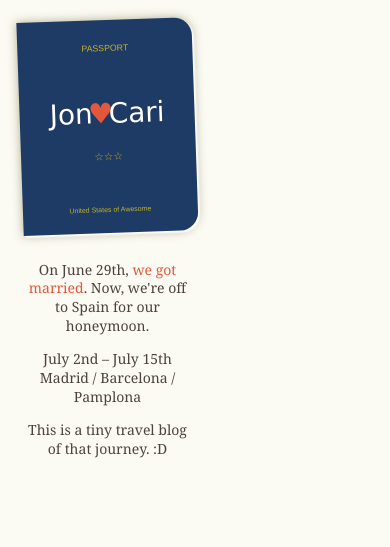
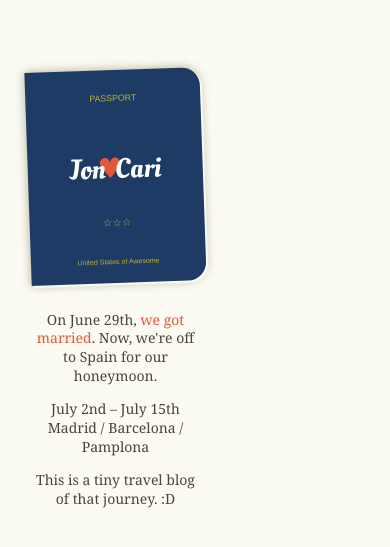
Before and after one commit to bahoo/jonandcari, a Python web app: template templates/post.html in a window 390 px wide. Shown: the top 547 px of the page. Run offline with Jinja, Linux system fonts and the light colour scheme; the template is opened without the code that fills it, so the values that code supplies are empty; style sheets or scripts are compiled from the project's sources.

Commit message:
Web fonts, gitignore cleanup, first stab at media query magic.

```diff
--- a/static/css/style.css
+++ /dev/null
@@ -1 +0,0 @@
-*{box-sizing:border-box}h1,h2,h3,h4,h5,h6{font-family:"Oleo Script", cursive;font-weight:normal}body{font-size:14px;line-height:1.35em;font-family:Georgia, serif;text-align:center;color:#4d433e;background-color:#fbfaf3}.passport{background-color:#1e3b65;color:#c4b326;width:175px;height:212.5px;padding:10px;border-top-right-radius:18px;border-bottom-right-radius:18px;-webkit-transform:rotate(-2deg);transform:rotate(-2deg);box-shadow:2px 2px 2px #fff, 0 0 10px rgba(100, 93, 36, .5);font-family:Helvetica, Arial, sans-serif;margin:20px}.passport .passport-title{font-size:.625em;text-transform:uppercase}.passport h2{color:#fff;margin-top:47.5px;font-size:2em;position:relative;z-index:1}.passport .heart{color:#e4573b;margin:0 -13.5px;position:relative;z-index:-1;width:2em}.passport .estrellas{font-size:.75em;margin-top:1em}.passport .gold{color:#c4b326;text-transform:uppercase}.passport .footer-thing-idk{margin-top:5em;font-size:.5em}.sidebar{width:215px;position:absolute;left:0;top:0}.main{margin:20px 20px 50px 235px;text-align:left;max-width:60em;line-height:1.4em}.main h2{line-height:1.4em}.the-scoop{margin:2em}a{color:#e4573b;text-decoration:none}img{max-width:100%}figure{margin:20px}figcaption{font-style:italic;clear:both;padding-top:.5em}img.halfsie{float:left;max-width:50%}.es{font-style:italic}
--- a/static/css/style.scss
+++ b/static/css/style.scss
@@ -23,6 +23,7 @@ $passport_scale_ratio: 0.5;
 h1, h2, h3, h4, h5, h6{
 	font-family: $font_family_headline;
 	font-weight: normal;
+	line-height: 1.4em;
 }
 
 body {
@@ -57,7 +58,7 @@ body {
 
 .passport h2{
 	color: $white;
-	margin-top: 95px * $passport_scale_ratio;
+	margin-top: 85px * $passport_scale_ratio;
 	font-size: 4em * $passport_scale_ratio;
 	position: relative;
 	z-index: 1;
@@ -82,26 +83,20 @@ body {
 }
 
 .passport .footer-thing-idk{
-	margin-top: 10em * $passport_scale_ratio;
+	margin-top: 6em * $passport_scale_ratio;
 	font-size: 1em * $passport_scale_ratio;
 }
 
 /* ok basic page layout stuffs. */
 .sidebar{
 	width: 215px;
-	position: absolute;
-	left: 0;
-	top: 0;
+	float: left;
 }
 
 .main{
 	margin: 20px 20px 50px 235px;
 	text-align: left;
 	max-width: 60em;
-	line-height: 1.4em;
-}
-
-.main h2{
 	line-height: 1.4em;
 }
 
@@ -139,3 +134,15 @@ img.halfsie{
 .es{
 	font-style: italic;
 }
+
+@media screen and (max-width: 320px) {
+
+	.sidebar{
+		float: none;
+	}
+
+	.passport{
+		margin: 20px auto;
+	}
+
+}
--- a/templates/base.html
+++ b/templates/base.html
@@ -7,6 +7,7 @@
 
 	<link rel="shortcut icon" href="{{ STATIC_URL }}/favicon.ico">
 	<link rel="stylesheet" href="{{ STATIC_URL }}/css/style.css">
+	<link rel="stylesheet" href="http://fonts.googleapis.com/css?family=Oleo+Script" />
 
 	{% block header %}
 	<title>Welcome</title>
```
Also changed, not shown: 1 other file.
